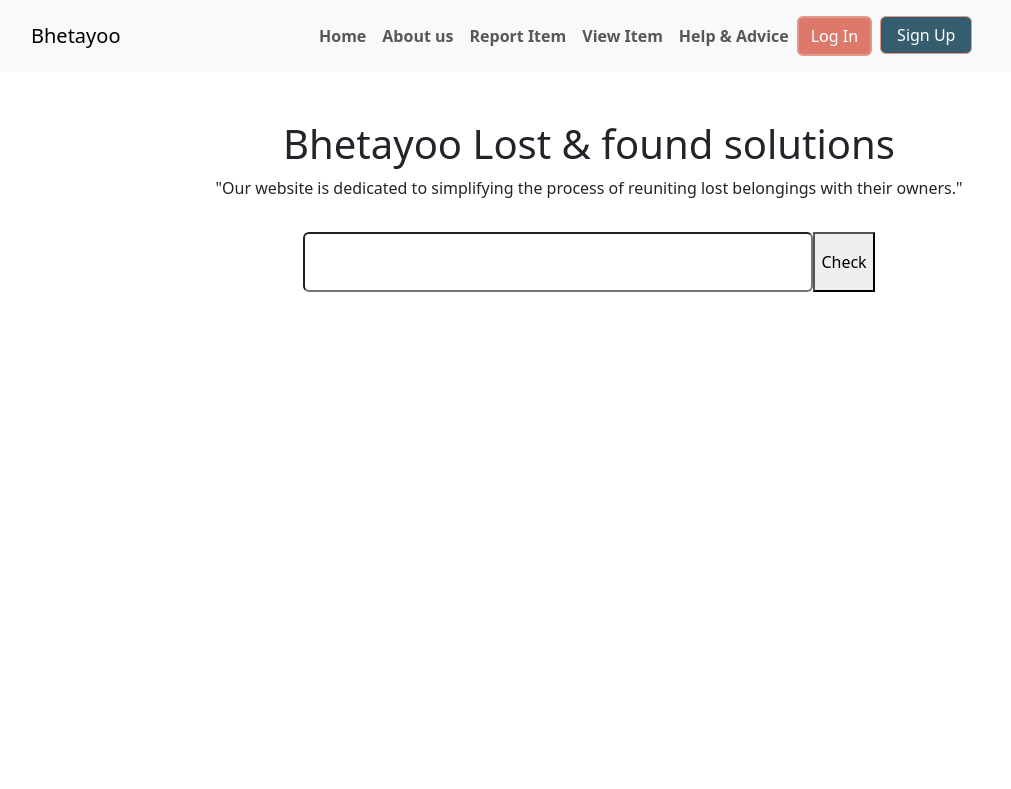
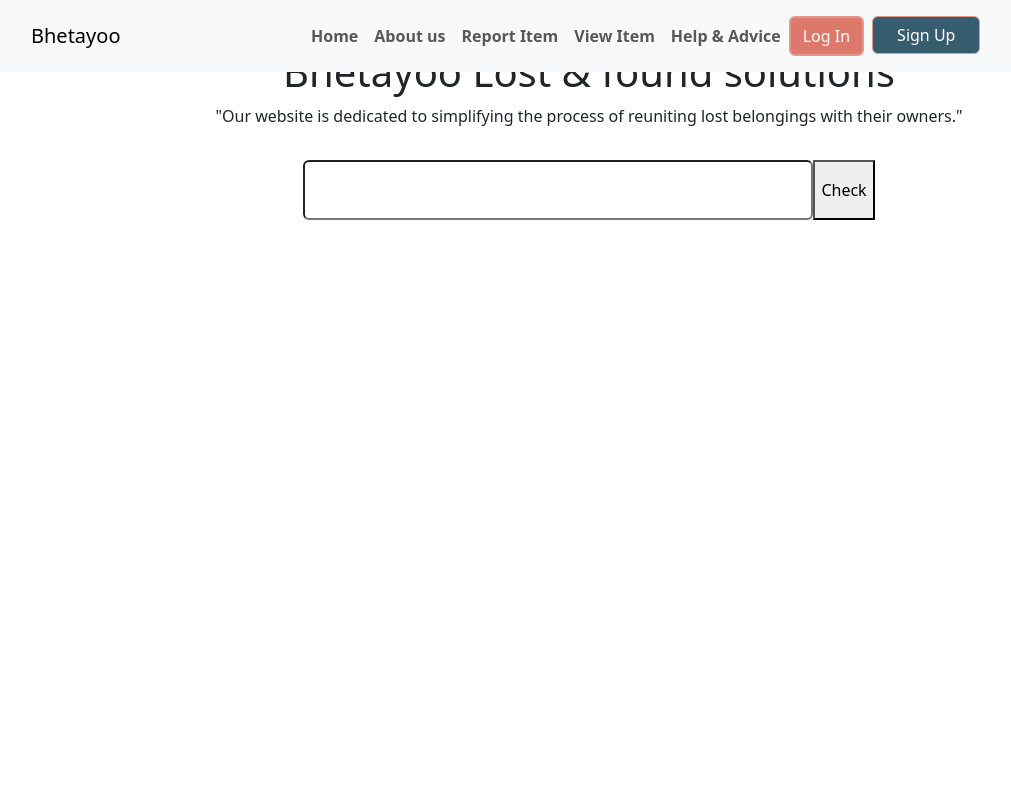
Before and after one commit to spd-sadim/Project---Lost-and-Found, a React (Vite) app in the folder client/: page / in a window 1280 px wide. Shown: the top 789 px of the page, without its empty margins (51-1062 px from the left). Built offline with nearby package versions, Linux system fonts and the light colour scheme.

Commit message:
refactor: Modify padding of button

```diff
--- a/client/src/components/navbar/NavbarNav.jsx
+++ b/client/src/components/navbar/NavbarNav.jsx
@@ -7,7 +7,7 @@ import { Link } from "react-router-dom";
 
 export default function NavbarNav() {
   return (
-    <Navbar expand="lg" sticky="top" className="bg-body-tertiary">
+    <Navbar expand="lg" fixed="top" className="bg-body-tertiary">
       <Container>
         <Navbar.Brand href="#home">Bhetayoo</Navbar.Brand>
         <Navbar.Toggle aria-controls="basic-navbar-nav" />
@@ -41,7 +41,7 @@ export default function NavbarNav() {
               </Link>
               <Link to="/sign-up">
                 <Button
-                  className="px-3"
+                  className="px-4"
                   style={{
                     backgroundColor: "#365d6d",
                     border: "1px solid #e4978b",
```
